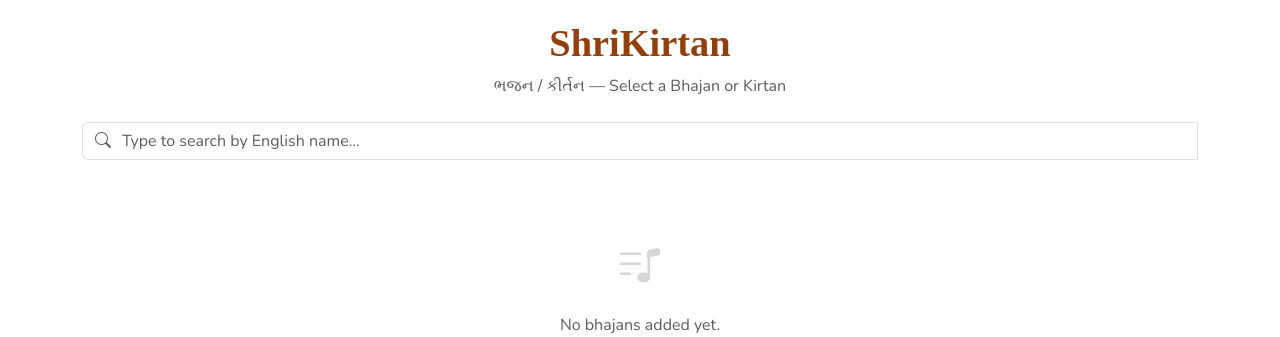
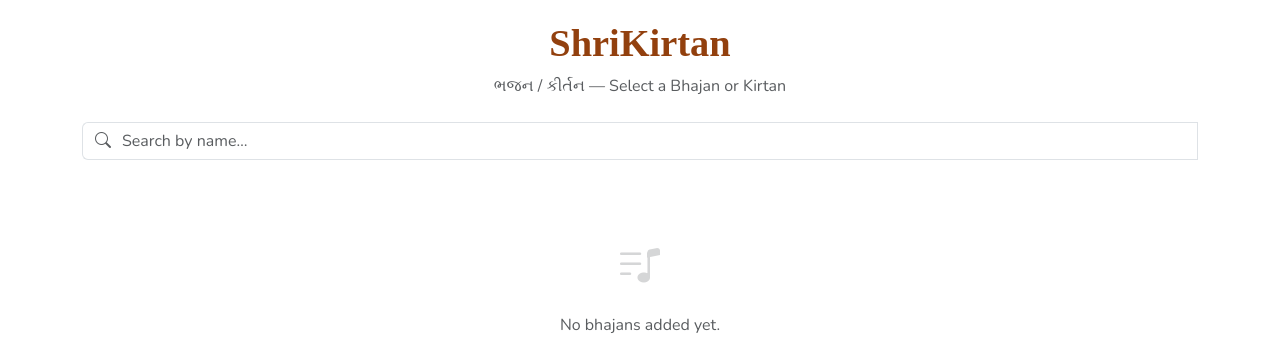
Before and after one commit to dharmesp/bhajan-kirtan, a Flask app: page / in a window 1280 px wide. Shown: the part 55-392 px from the top of the page. Run offline with Flask 3, Linux system fonts and the light colour scheme; data that the repository does not hold is empty; some libraries are stand-ins or nearby versions.

Commit message:
search: match both Gujarati and English titles

```diff
--- a/shrikirtan/routes/public.py
+++ b/shrikirtan/routes/public.py
@@ -1,6 +1,7 @@
 import io
 from datetime import datetime, timedelta
 from flask import Blueprint, render_template, send_file, request, jsonify
+from sqlalchemy import or_
 from ..models import Bhajan, Category, Setting
 import qrcode
 
@@ -37,7 +38,10 @@ def search_bhajans():
     query = Bhajan.query.filter(Bhajan.is_active == True, Bhajan.is_visible == True)
 
     if q:
-        query = query.filter(Bhajan.title_english.ilike(f'%{q}%'))
+        query = query.filter(or_(
+            Bhajan.title_english.ilike(f'%{q}%'),
+            Bhajan.title_gujarati.contains(q)
+        ))
 
     if cat_id and cat_id.isdigit():
         query = query.filter(Bhajan.category_id == int(cat_id))
--- a/shrikirtan/templates/index.html
+++ b/shrikirtan/templates/index.html
@@ -28,7 +28,7 @@
       <i class="bi bi-search text-muted"></i>
     </span>
     <input type="text" class="form-control border-start-0 ps-0" id="bhajanSearch"
-           placeholder="Type to search by English name…"
+           placeholder="Search by name…"
            autocomplete="off" autocorrect="off" autocapitalize="off" spellcheck="false" />
     <button class="btn btn-outline-secondary" id="clearSearch" type="button"
             style="display:none;" aria-label="Clear search">
@@ -164,7 +164,7 @@
     a.innerHTML =
       '<span class="sk-np-dot flex-shrink-0" aria-hidden="true"></span>' +
       '<span class="flex-grow-1 overflow-hidden">' +
-        '<span class="gujarati-text fw-semibold d-block text-truncate">' + item.title_gujarati + '</span>' +
+        '<span class="gujarati-text fw-semibold d-block text-truncate">' + highlight(item.title_gujarati, q) + '</span>' +
         '<span class="text-muted small d-block text-truncate">' + highlight(item.title_english, q) + '</span>' +
       '</span>' +
       (item.category
```
